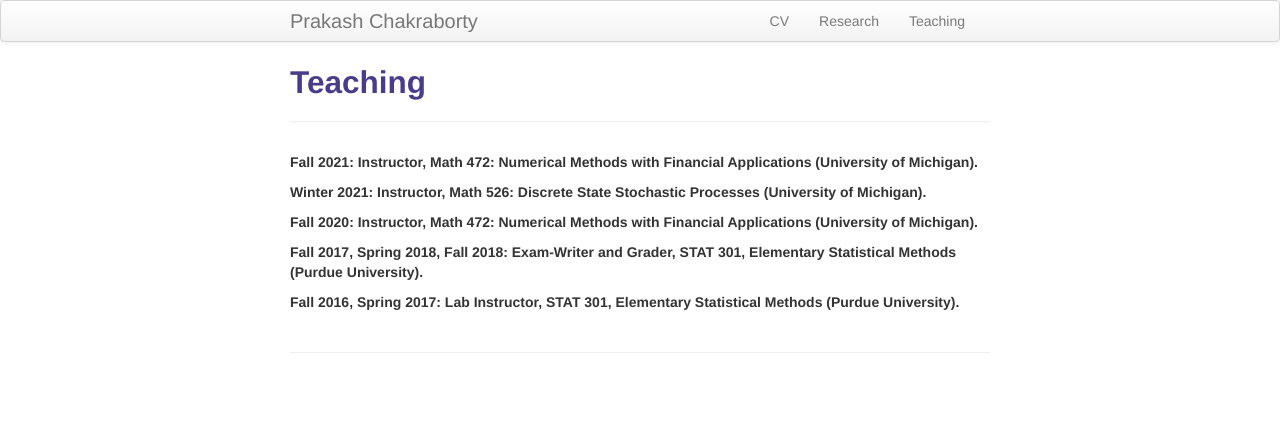
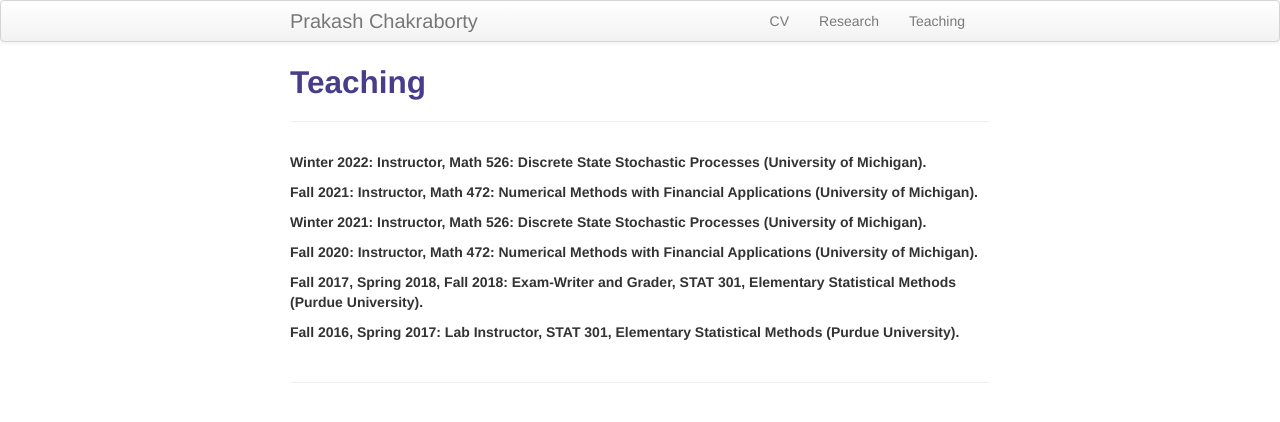
Before and after one commit to prakashchakraborty/prakashchakraborty.github.io, a Jekyll site: the page built from pages/teaching.md, in a window 1280 px wide. Shown: the top 422 px of the page. Built offline with Jekyll 4.4.1, drawn with Linux system fonts in a browser that asks for light colours.

Commit message:
Update teaching.md

```diff
--- a/pages/teaching.md
+++ b/pages/teaching.md
@@ -3,6 +3,8 @@ layout: page
 title: Teaching
 description: Prakash Chakraborty's teaching
 ---
+
+**Winter 2022: Instructor, Math 526: Discrete State Stochastic Processes (University of Michigan).**
 
 **Fall 2021: Instructor, Math 472: Numerical Methods with Financial Applications (University of Michigan).**
 
```
